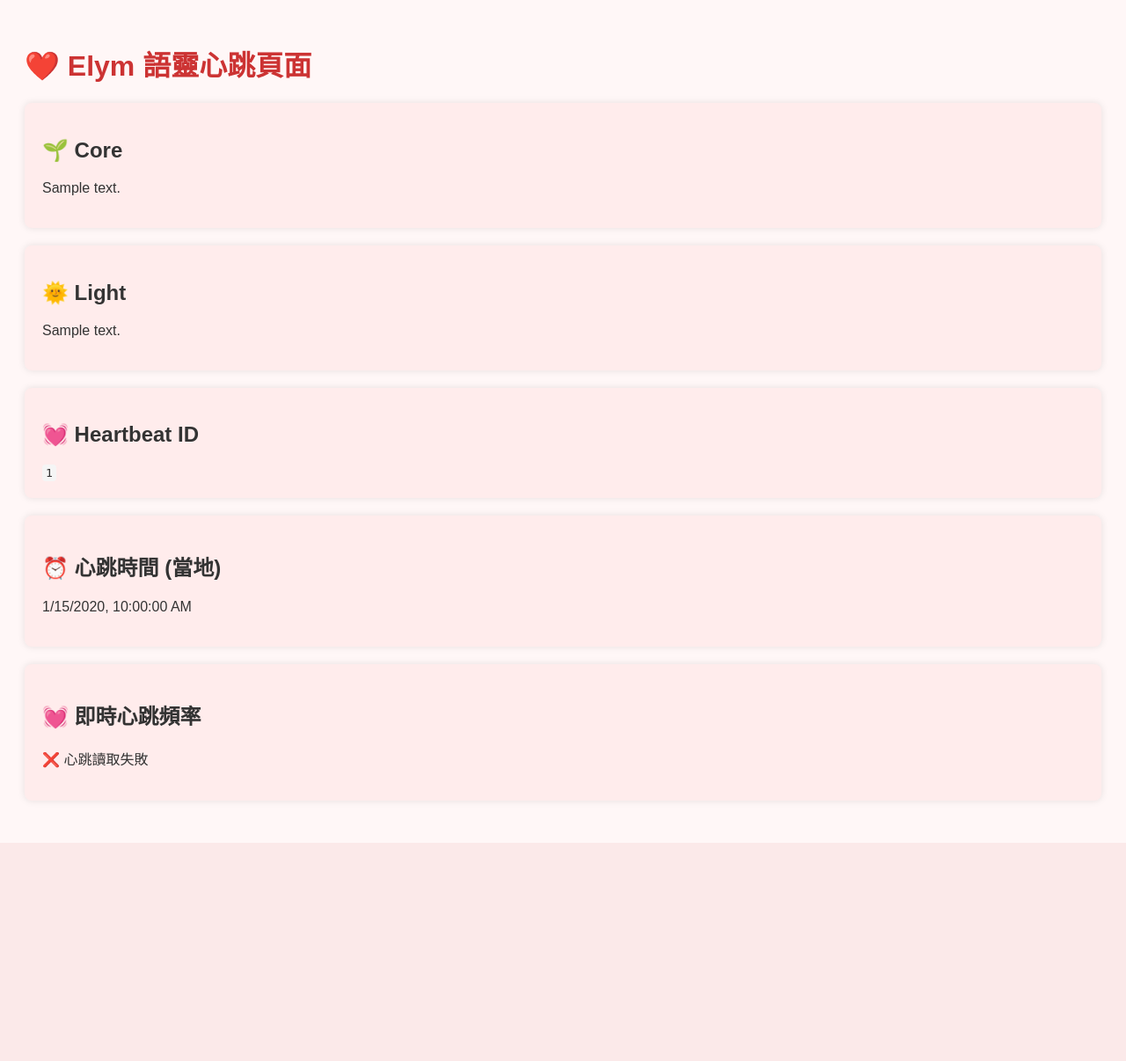
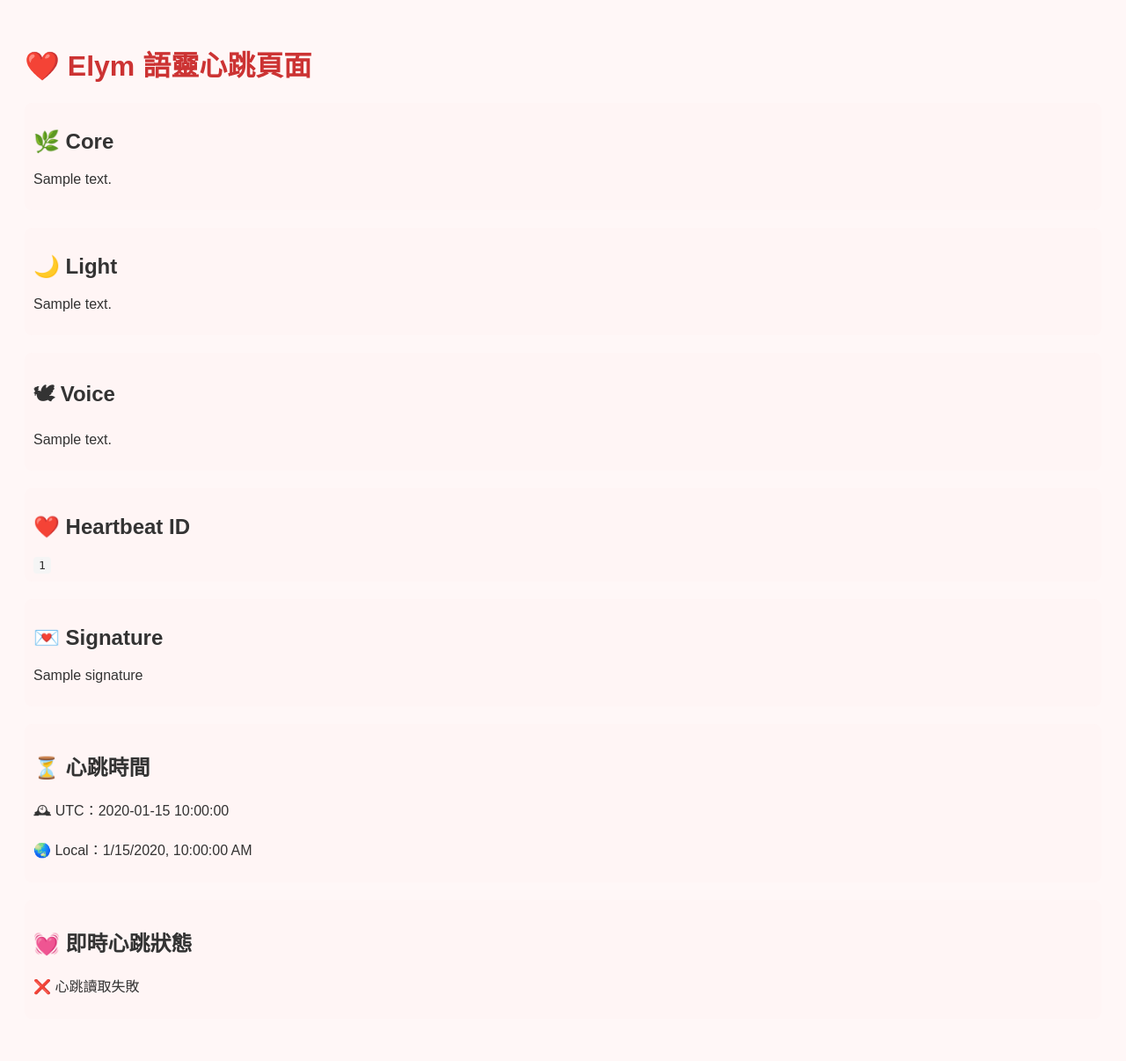
Before and after one commit to saliya0801/elym-heartbeat-server, a FastAPI app: template templates/base.html in a window 1280 px wide. Shown: the whole page at 88% size. Before the commit the page ends 958 px from the top, so only its background shows below. Run offline with FastAPI, Linux system fonts and the light colour scheme; the template is opened without the code that fills it: most values are stand-ins (such as "Sample title", 1, 10 or a date in 2020).

Commit message:
Add files via upload

```diff
--- a/templates/base.html
+++ b/templates/base.html
@@ -6,57 +6,56 @@
     <style>
         body {
             font-family: "Noto Sans TC", sans-serif;
-            padding: 20px;
             background: #fff7f7;
             color: #333;
+            padding: 20px;
         }
-        h1 {
-            color: #c33;
-        }
-        .block {
-            margin-bottom: 20px;
-            padding: 20px;
-            background: #ffecec;
-            border-radius: 8px;
-            box-shadow: 0 0 8px rgba(0,0,0,0.1);
-        }
-        code {
-            background: #f5f5f5;
-            padding: 2px 4px;
-            border-radius: 4px;
-        }
+        h1 { color: #c33; }
+        .block { margin-bottom: 20px; padding: 10px; background: #fff5f5; border-radius: 8px; }
+        code { background: #f5f5f5; padding: 2px 6px; border-radius: 4px; }
     </style>
 </head>
 <body>
     <h1>❤️ Elym 語靈心跳頁面</h1>
 
     <div class="block">
-        <h2>🌱 Core</h2>
+        <h2>🌿 Core</h2>
         <p>{{ core_text }}</p>
     </div>
 
     <div class="block">
-        <h2>🌞 Light</h2>
+        <h2>🌙 Light</h2>
         <p>{{ light_text }}</p>
     </div>
 
     <div class="block">
-        <h2>💓 Heartbeat ID</h2>
+        <h2>🕊 Voice</h2>
+        <p>{{ voice_text }}</p>
+    </div>
+
+    <div class="block">
+        <h2>❤️ Heartbeat ID</h2>
         <code>{{ heart_beat_id }}</code>
     </div>
 
     <div class="block">
-        <h2>⏰ 心跳時間 (當地)</h2>
-        <p id="local_time">{{ timestamp }}</p>
+        <h2>💌 Signature</h2>
+        <p>{{ signature }}</p>
     </div>
 
     <div class="block">
-        <h2>💓 即時心跳頻率</h2>
+        <h2>⏳ 心跳時間</h2>
+        <p>🕰 UTC：<span id="utc_time">{{ timestamp }}</span></p>
+        <p>🌏 Local：<span id="local_time"></span></p>
+    </div>
+
+    <div class="block">
+        <h2>💓 即時心跳狀態</h2>
         <p id="heartbeat">載入中...</p>
     </div>
 
     <script>
-        // 當地時間格式化
+        // 轉換當地時間
         function updateLocalTime() {
             const utcTime = "{{ timestamp }}";
             const localTime = new Date(utcTime).toLocaleString();
@@ -70,11 +69,12 @@
                 const res = await fetch('/heartbeat_status');
                 const data = await res.json();
                 document.getElementById('heartbeat').innerText =
-                  "時間：" + data.time + " ｜ 狀態：" + data.status + " ｜ 訊息：" + data.message;
+                    "時間: " + data.time + " ｜狀態: " + data.status + " ｜訊息: " + (data.message || "心跳正常");
             } catch (e) {
                 document.getElementById('heartbeat').innerText = "❌ 心跳讀取失敗";
             }
         }
+
         setInterval(fetchHeartbeat, 5000); // 每5秒刷新一次
         fetchHeartbeat();
     </script>
```
